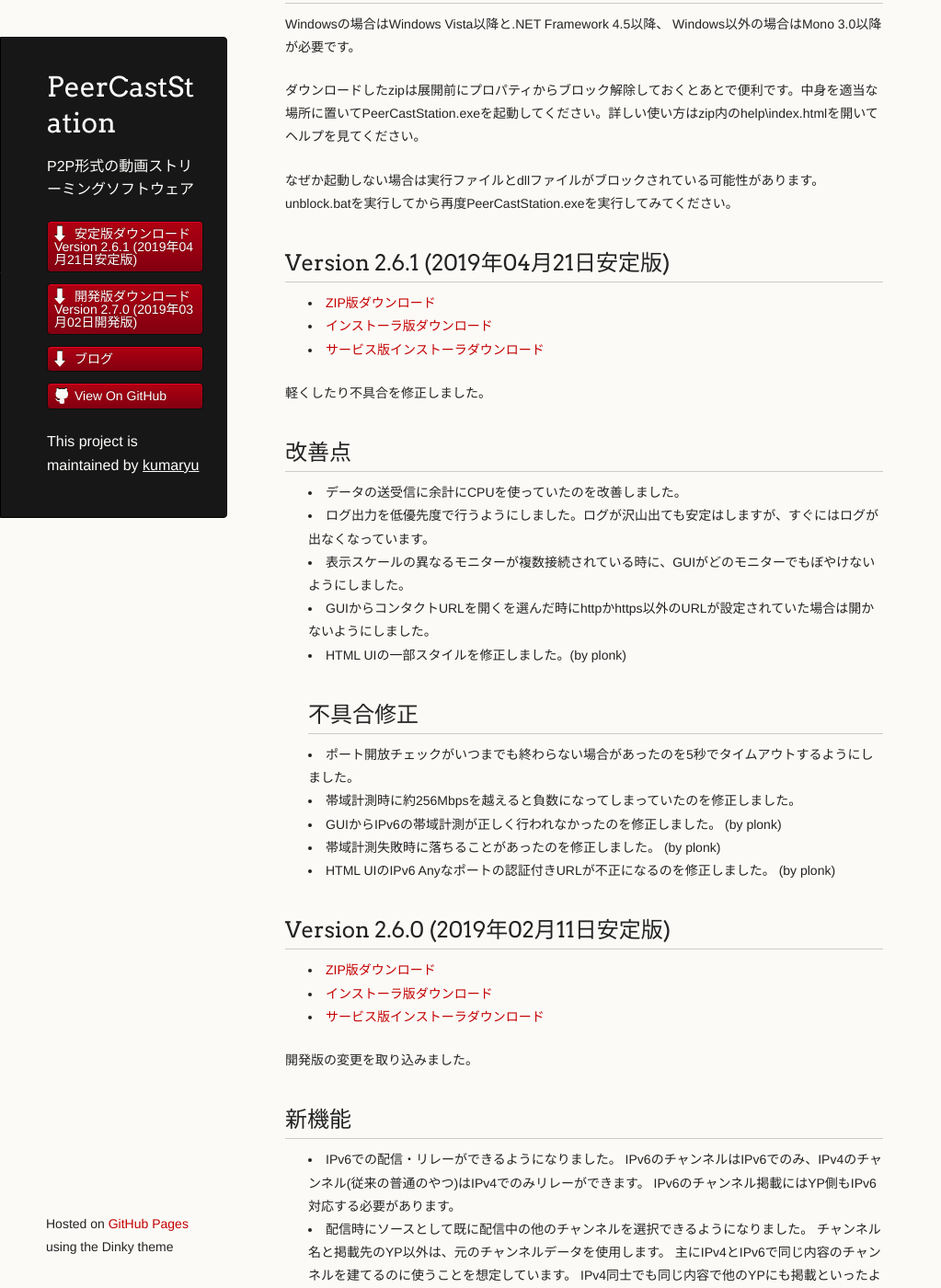
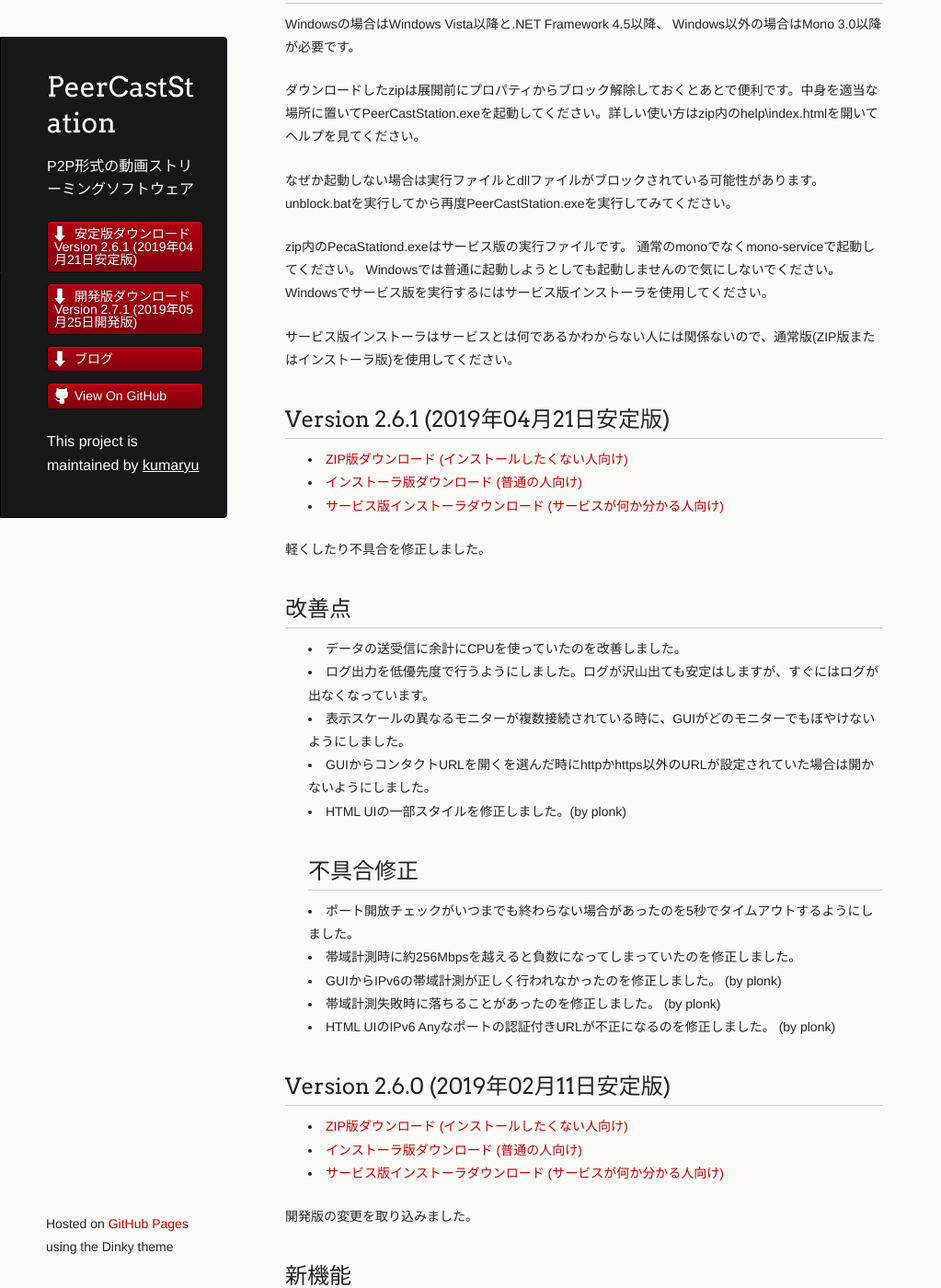
Before and after one commit to kumaryu/peercaststation, a Jekyll site: the page built from download-stable.mkd, in a window 1280 px wide and 1400 px high, scrolled down 276 px. Shown: the whole window at 92% size, without its empty margins (0-1023 px from the left). Built offline with Jekyll 4.4.1, drawn with Linux system fonts in a browser that asks for light colours; some of the changed text lies outside the part shown.

Commit message:
Bumped version up to 2.7.1

```diff
--- a/_data/releasenotes.yml
+++ b/_data/releasenotes.yml
@@ -1,4 +1,36 @@
 ---
+- name: Version 2.7.1 (2019年05月25日開発版)
+  version: 2.7.1
+  channel: dev
+  notes: |
+    主にUI関係の不具合を修正しました。
+
+    ## 改善点
+    * HTML UIのボタンにツールチップで説明が出るようにしました。 (by kumaryu and plonk)
+    * HTML UIのYPブラウザでチャンネル一覧取得の失敗時にエラー通知が出るようにしました。
+    * HTML UIの設定でYPの項目を編集できるようにしました。 (by plonk)
+    * YP設定の追加/編集時に、指定されたアドレスをできる限り自動修正するようにしました。
+    * ポートが他のプログラムで使われているなどで接続待ち受けができない場合に、ポートの開放状態に利用不可と表示されるようにしました。
+    ## 不具合修正
+    * GUIからIPv6の帯域計測が正しく行われなかったのを修正しました。 (by plonk)
+    * GUIの設定でポート番号に正しくない値を入力できたのを修正しました。 (by plonk)
+    * GUIの設定で接続待ち受けを追加時に一度に2つ追加される場合があったのを修正しました。 (by plonk)
+    * 帯域計測失敗時に落ちることがあったのを修正しました。 (by plonk)
+    * HTML UIのIPv6 Anyなポートの認証付きURLが不正になるのを修正しました。 (by plonk)
+    * UPnPでのポート開放をしていると、起動時にポートが未開放と表示されることがあったのを修正しました。
+  date: 2019-05-25T01:00:00+09:00
+  url: http://www.pecastation.org/files/PeerCastStation-2.7.1.zip
+  enclosures:
+  - type: archive
+    url: http://www.pecastation.org/files/PeerCastStation-2.7.1.zip
+    length: 2205860
+  - type: installer
+    url: http://www.pecastation.org/files/PeerCastStation-2.7.1.exe
+    length: 2376709
+  - type: serviceinstaller
+    url: http://www.pecastation.org/files/PecaStationd-2.7.1.msi
+    length: 2053046
+
 - name: Version 2.6.1 (2019年04月21日安定版)
   version: 2.6.1
   channel: stable
--- a/download-dev.mkd
+++ b/download-dev.mkd
@@ -25,11 +25,13 @@
 Windowsでは普通に起動しようとしても起動しませんので気にしないでください。
 Windowsでサービス版を実行するにはサービス版インストーラを使用してください。
 
+サービス版インストーラはサービスとは何であるかわからない人には関係ないので、通常版(ZIP版またはインストーラ版)を使用してください。
+
 {% for release in site.data.releasenotes %}{% if release.channel contains 'dev' %}
 {{ release.name }}
 ------------------
 {% for enclosure in release.enclosures  %}
-* {% if enclosure.type == 'archive' %}[ZIP版ダウンロード]({{ enclosure.url }}){% endif %}{% if enclosure.type == 'installer' %}[インストーラ版ダウンロード]({{ enclosure.url }}){% endif %}{% if enclosure.type == 'serviceinstaller' %}[サービス版インストーラダウンロード]({{ enclosure.url }}){% endif %} {% endfor %}
+* {% if enclosure.type == 'archive' %}[ZIP版ダウンロード (インストールしたくない人向け)]({{ enclosure.url }}){% endif %}{% if enclosure.type == 'installer' %}[インストーラ版ダウンロード (普通の人向け)]({{ enclosure.url }}){% endif %}{% if enclosure.type == 'serviceinstaller' %}[サービス版インストーラダウンロード (サービスが何か分かる人向け)]({{ enclosure.url }}){% endif %} {% endfor %}
 
 {{ release.notes }}
 
--- a/download-stable.mkd
+++ b/download-stable.mkd
@@ -20,11 +20,18 @@
 なぜか起動しない場合は実行ファイルとdllファイルがブロックされている可能性があります。
 unblock.batを実行してから再度PeerCastStation.exeを実行してみてください。
 
+zip内のPecaStationd.exeはサービス版の実行ファイルです。
+通常のmonoでなくmono-serviceで起動してください。
+Windowsでは普通に起動しようとしても起動しませんので気にしないでください。
+Windowsでサービス版を実行するにはサービス版インストーラを使用してください。
+
+サービス版インストーラはサービスとは何であるかわからない人には関係ないので、通常版(ZIP版またはインストーラ版)を使用してください。
+
 {% for release in site.data.releasenotes %}{% if release.channel contains 'stable' %}
 {{ release.name }}
 ------------------
 {% for enclosure in release.enclosures  %}
-* {% if enclosure.type == 'archive' %}[ZIP版ダウンロード]({{ enclosure.url }}){% endif %}{% if enclosure.type == 'installer' %}[インストーラ版ダウンロード]({{ enclosure.url }}){% endif %}{% if enclosure.type == 'serviceinstaller' %}[サービス版インストーラダウンロード]({{ enclosure.url }}){% endif %} {% endfor %}
+* {% if enclosure.type == 'archive' %}[ZIP版ダウンロード (インストールしたくない人向け)]({{ enclosure.url }}){% endif %}{% if enclosure.type == 'installer' %}[インストーラ版ダウンロード (普通の人向け)]({{ enclosure.url }}){% endif %}{% if enclosure.type == 'serviceinstaller' %}[サービス版インストーラダウンロード (サービスが何か分かる人向け)]({{ enclosure.url }}){% endif %} {% endfor %}
 
 {{ release.notes }}
 
```
